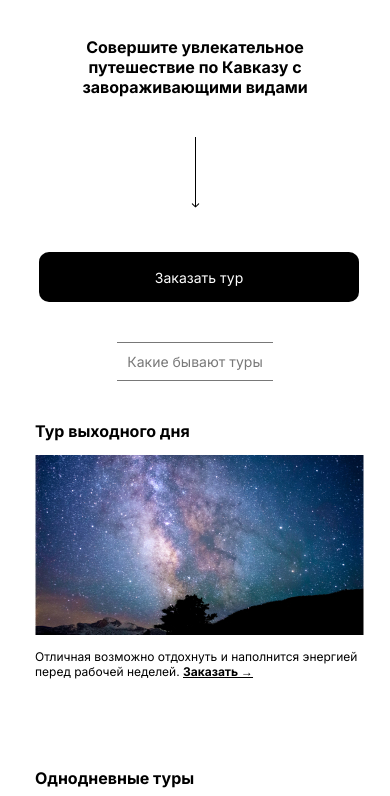
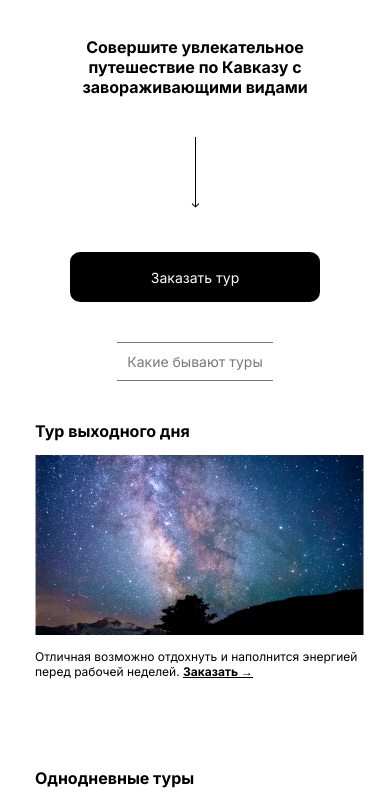
Before and after one commit to keneisiko/weqw, a plain HTML site: page index.html in a window 390 px wide. Shown: the part 760-1556 px from the top of the page. Drawn offline with Linux system fonts and the light colour scheme.

Commit message:
csswww.css

```diff
--- a/csswww.css
+++ b/csswww.css
@@ -722,7 +722,7 @@ main>*:before {
     }
 
     button {
-        width: 320px;
+        width: 80%;
         font-size: 14px;
         color: white;
         height: 50px;
```
